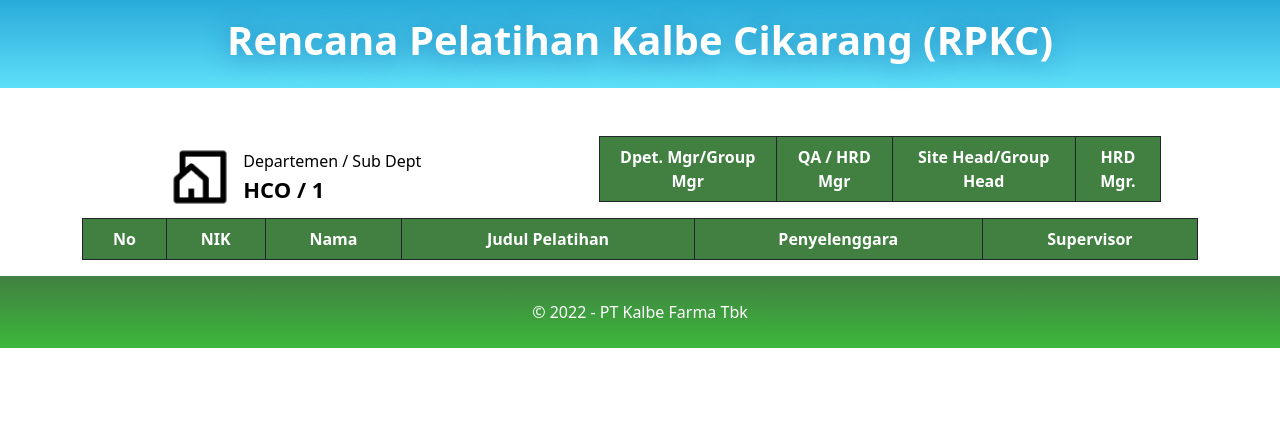
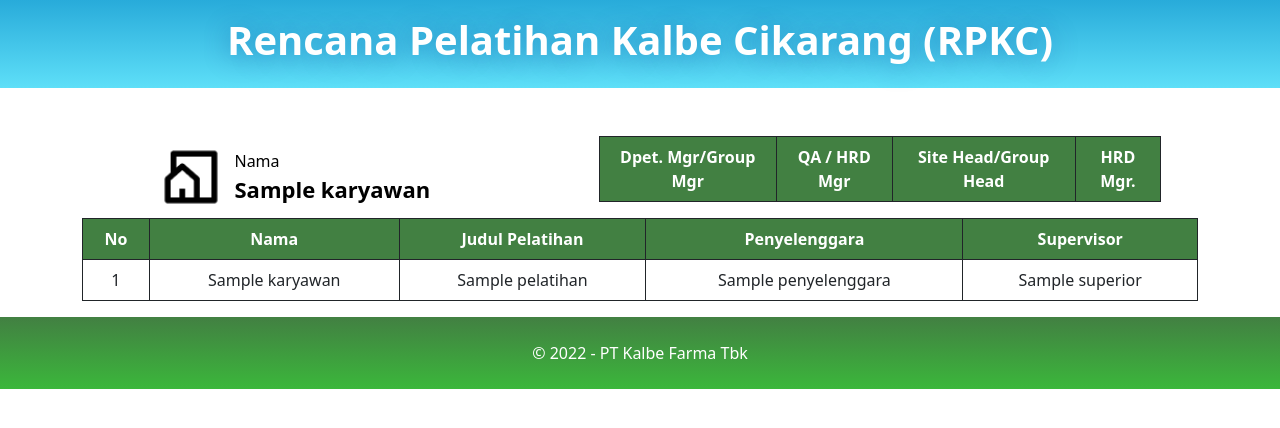
Before and after one commit to chandra19033/WebKalbe, a CodeIgniter 4 app: template app/Views/pages/detail_subkoordinat.php in a window 1280 px wide. Shown: the part 94-522 px from the top of the page. Run offline with PHP 8.4 and a stand-in for CodeIgniter, Linux system fonts and the light colour scheme; the template is opened without the code that fills it: most values are stand-ins (such as "Sample title", 1, 10 or a date in 2020); lists and menus that the app fills with data are empty; some libraries are stand-ins or nearby versions.

Commit message:
sub koordinat

```diff
--- a/app/Models/KaryawanModel.php
+++ b/app/Models/KaryawanModel.php
@@ -8,6 +8,12 @@
 {
     protected $table = 'users';
 
+    public function getKaryawan($name)
+    {
+        $this->where('Employee_Name', $name);
+        return $this->findAll();
+    }
+
     public function subkoordinat()
     {
         $superior = session()->get('Employee_Name');
--- a/app/Views/pages/detail_subkoordinat.php
+++ b/app/Views/pages/detail_subkoordinat.php
@@ -37,8 +37,8 @@
         <div class="col-6 d-flex align-items-center justify-content-center">
             <img src="<?= base_url("/assets/depart.png") ?>" alt="" style="height: 70px">
             <div class="dekripsi ms-2" style="height: 55px; color:black;">
-                <p class="fw-light" style="margin-bottom: 0px;">Departemen / Sub Dept</p>
-                <p class="fw-bold" style="font-size: 22px;">HCO / 1</p>
+                <p class="fw-light" style="margin-bottom: 0px;">Nama</p>
+                <p class="fw-bold" style="font-size: 22px;"><?= $karyawan['Employee_Name']; ?></p>
             </div>
         </div>
         <div class="container">
@@ -83,14 +83,24 @@
             <thead>
                 <tr>
                     <th scope="col">No</th>
-                    <th scope="col">NIK</th>
                     <th scope="col">Nama </th>
                     <th scope="col">Judul Pelatihan</th>
                     <th scope="col">Penyelenggara</th>
                     <th scope="col">Supervisor</th>
                 </tr>
             </thead>
-
+            <tbody>
+                <?php $i = 1; ?>
+                <?php foreach ($pelatihan as $p) : ?>
+                    <tr>
+                        <td scope="col"><?= $i++; ?></th>
+                        <td scope="col"><?= $karyawan['Employee_Name']; ?> </th>
+                        <td scope="col"><?= $p['nama_pelatihan']; ?></th>
+                        <td scope="col"><?= $p['penyelenggara']; ?></th>
+                        <td scope="col"><?= $karyawan['Superior']; ?></th>
+                    </tr>
+                <?php endforeach; ?>
+            </tbody>
         </table>
     </div>
 </section>
--- a/app/Views/pages/list_subkoordinat.php
+++ b/app/Views/pages/list_subkoordinat.php
@@ -95,7 +95,7 @@
                         <td scope="col">QA / HCO</th>
                         <td scope="col">Site Head / Group Head</th>
                         <td scope="col">HCO</th>
-                        <td scope="col"><a href="/pages/detail_subkoordinat/<?= $s['id']; ?>" style="color: black;">See Activity</a></th>
+                        <td scope="col"><a href="/pages/detail_subkoordinat/<?= $s['Employee_Name']; ?>" style="color: black;">See Activity</a></th>
                     </tr>
                 <?php endforeach; ?>
             </tbody>
```
Also changed, not shown: app/Controllers/Pages.php (+21 -6 lines), app/Models/PelatihanModel.php (+7 -1 lines).
